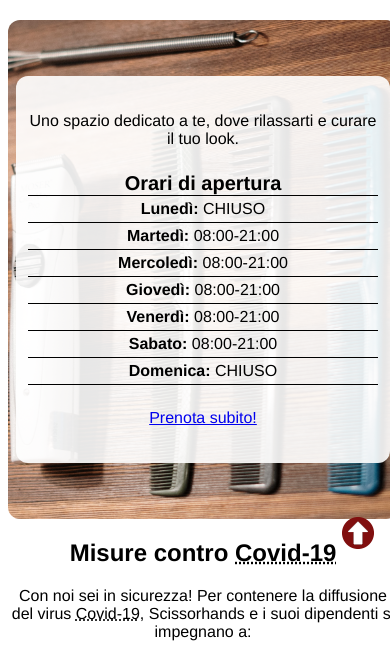
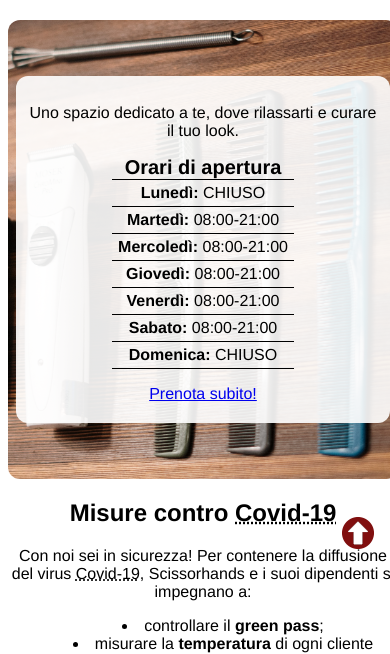
Before and after one commit to leidard/TecWeb_progetto, a PHP site: page / in a window 390 px wide; the page is wider, and only the part inside the window is pictured. Shown: the part 275-929 px from the top of that part. Run offline with PHP 8.4, Linux system fonts and the light colour scheme; data comes from the database, SQL or seed files in the repository; data that the repository does not hold is empty.

Commit message:
fix tabella mobile

```diff
--- a/controllers/index.css
+++ b/controllers/index.css
@@ -207,20 +207,21 @@ table#orari-apertura th:last-child, table#orari-apertura td:last-child {
 table#orari-apertura caption{
     font-weight: bold;
     font-size: 20px;
+    text-align: center;
 
+}
+
+section#benvenuto div.content >  * {
+    box-sizing: border-box;
 }
 
 table#orari-apertura{
     margin-left: auto;
-    margin-right: auto;;
-}
-
-section#benvenuto div.content >  * {
-    margin:24px 0;
-    box-sizing: border-box;
+    margin-right: auto;
 }
 
 section#benvenuto a#link-prenota {
+    margin: 16px 0 8px;
     display: block;
 }
 
@@ -228,22 +229,22 @@ section#benvenuto a#link-prenota {
 @media
 only screen and (max-width: 760px) {
 
-	/* Force table to not be like tables anymore */
-	table#orari-apertura, thead, tbody, th, td, tr {
+	table#orari-apertura th, td, tr {
 		display: block;
+        padding:0;
+        white-space: normal;
 	}
 
-	/* Hide table headers (but not display: none;, for accessibility) */
-	table#orari-apertura thead tr {
-		position: absolute;
-		top: -9999px;
-		left: -9999px;
+	table#orari-apertura thead {
+		display: none;
 	}
 
-	table#orari-apertura tr { border-top: 1px solid black; }
+	table#orari-apertura tr {
+        border-top: 1px solid black;
+    }
 
 	table#orari-apertura td {
-		border: none;
+        border-right: none;
 		border-bottom: 1px solid black;
 		position: relative;
 	}
@@ -253,10 +254,6 @@ only screen and (max-width: 760px) {
         font-weight: bold;
 	}
 
-    table#orari-apertura caption{
-        display: inline;
-    } /*perché in home la capition è centrata e in contatti no?????????????????????????????????*/
-
     table#orari-apertura td:nth-child(1):before { content: "Lunedì: "; }
     table#orari-apertura td:nth-child(2):before { content: "Martedì: "; }
     table#orari-apertura td:nth-child(3):before { content: "Mercoledì: "; }
@@ -265,10 +262,6 @@ only screen and (max-width: 760px) {
     table#orari-apertura td:nth-child(6):before { content: "Sabato: "; }
     table#orari-apertura td:nth-child(7):before { content: "Domenica: "; }
 
-      /*
-      tr:nth-child(odd) {
-        background-color: black;
-      } perchè sembano tutti dispari? */
 }
 
 
@@ -575,6 +568,10 @@ div.capelli {
     flex: 1 0 20%;
 }
 
+div.spiegazione-servizi p a{
+    display: block;
+}
+
 @media only screen and (max-width: 1200px) {
     div.barba {
         background-image: none;
```
